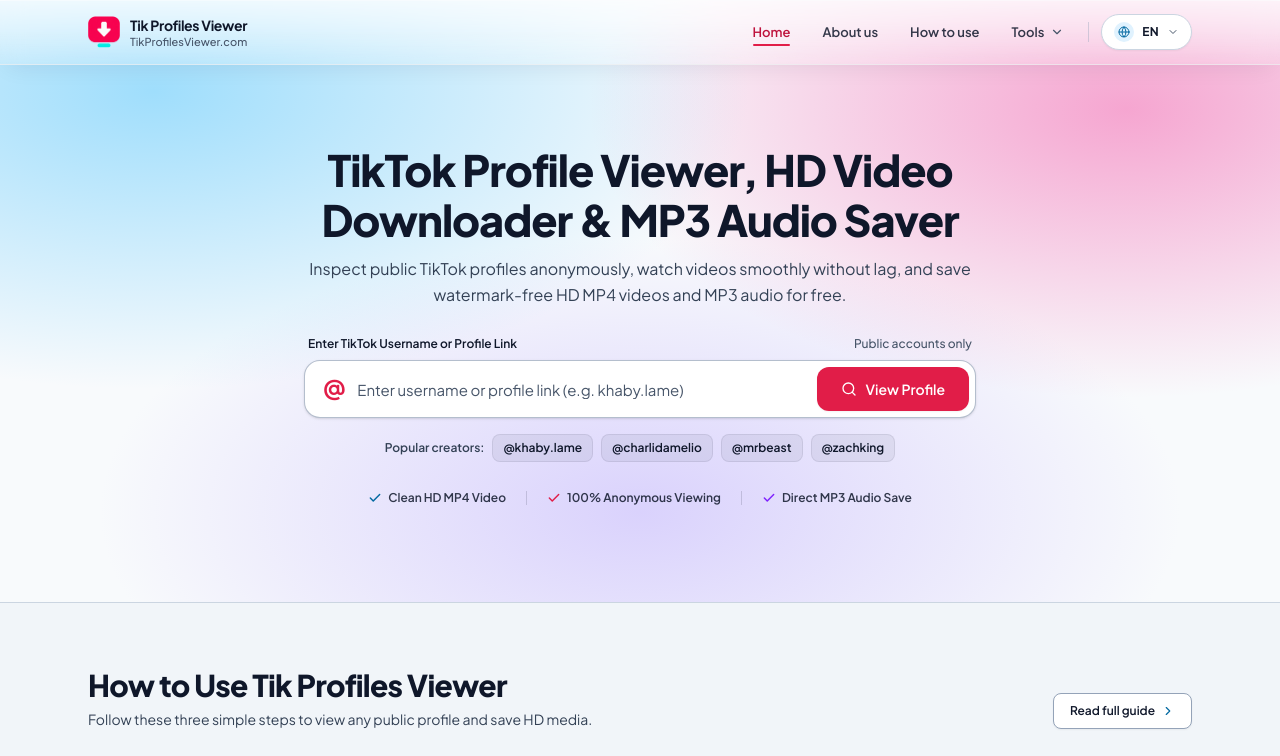
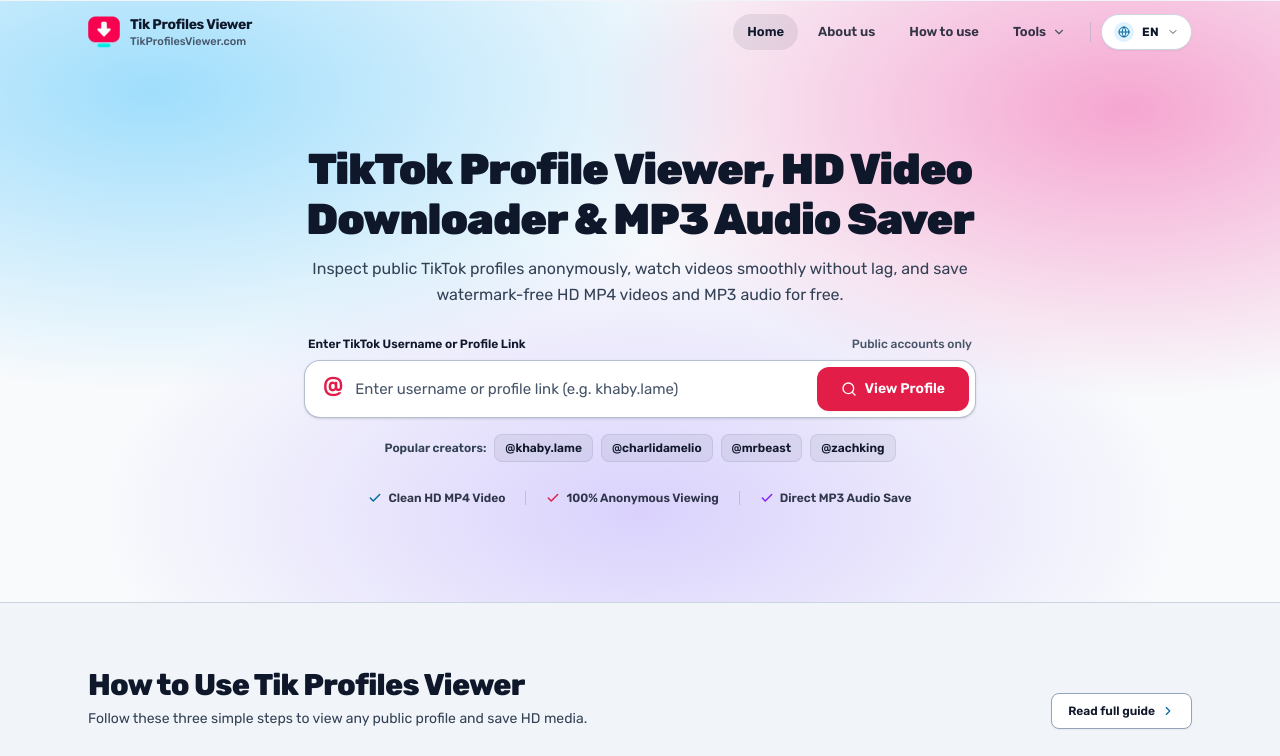
Before and after one commit to eaelax/tt-tester, a Next.js app: page / in a window 1280 px wide. Shown: the top 756 px of the page. Built offline with nearby package versions, Linux system fonts and the light colour scheme.

Commit message:
Update 3 file(s) from AI Studio

```diff
--- a/app/globals.css
+++ b/app/globals.css
@@ -1,7 +1,7 @@
 @import "tailwindcss";
 
 @theme inline {
-  --font-sans: var(--font-plus-jakarta), ui-sans-serif, system-ui, -apple-system, sans-serif;
+  --font-sans: var(--font-rubik), var(--font-cairo), ui-sans-serif, system-ui, -apple-system, sans-serif;
   --font-mono: var(--font-jetbrains-mono), ui-monospace, SFMono-Regular, monospace;
 }
 
@@ -104,6 +104,11 @@ body {
   -moz-osx-font-smoothing: grayscale;
 }
 
+html[lang="ar"],
+html[lang="ar"] body {
+  font-family: var(--font-cairo), var(--font-rubik), ui-sans-serif, system-ui, sans-serif;
+}
+
 /* Vibrant Pure Gradient for Navbar & Header (No Grid Texture Overlay) */
 .hero-studio-backdrop {
   background-color: #F8FAFC;
--- a/app/layout.tsx
+++ b/app/layout.tsx
@@ -1,12 +1,18 @@
 import type { Metadata } from 'next';
-import { Plus_Jakarta_Sans, JetBrains_Mono } from 'next/font/google';
+import { Rubik, Cairo, JetBrains_Mono } from 'next/font/google';
 import { I18nProvider } from '@/lib/i18n/context';
 import './globals.css';
 
-const plusJakarta = Plus_Jakarta_Sans({
-  subsets: ['latin'],
-  weight: ['400', '500', '600', '700', '800'],
-  variable: '--font-plus-jakarta',
+const rubik = Rubik({
+  subsets: ['latin', 'cyrillic', 'hebrew'],
+  style: ['normal', 'italic'],
+  variable: '--font-rubik',
+  display: 'swap',
+});
+
+const cairo = Cairo({
+  subsets: ['arabic', 'latin'],
+  variable: '--font-cairo',
   display: 'swap',
 });
 
@@ -53,7 +59,7 @@ export default function RootLayout({
       lang="en"
       dir="ltr"
       suppressHydrationWarning
-      className={`${plusJakarta.variable} ${jetbrainsMono.variable}`}
+      className={`${rubik.variable} ${cairo.variable} ${jetbrainsMono.variable}`}
     >
       <head>
         <meta name="referrer" content="no-referrer" />
--- a/components/Navbar.tsx
+++ b/components/Navbar.tsx
@@ -71,18 +71,18 @@ export default function Navbar() {
   }, []);
 
   const navLinkClass = (active: boolean) =>
-    `relative h-9 px-3 inline-flex items-center text-[13px] font-semibold transition-colors duration-150 cursor-pointer focus-visible:outline-2 focus-visible:outline-offset-2 focus-visible:outline-[var(--focus-ring)] rounded-md after:content-[''] after:absolute after:inset-x-3 after:bottom-1 after:h-0.5 after:rounded-full after:bg-[var(--accent-primary)] after:transition-transform after:duration-200 after:origin-center ${
+    `h-9 px-3.5 rounded-full inline-flex items-center text-[13px] font-semibold transition-colors duration-150 cursor-pointer focus-visible:outline-2 focus-visible:outline-offset-2 focus-visible:outline-[var(--focus-ring)] ${
       active
-        ? 'text-[var(--accent-primary-text)] after:scale-x-100'
-        : 'text-[var(--ink-primary)]/85 hover:text-[var(--accent-primary-text)] after:scale-x-0 hover:after:scale-x-100'
+        ? 'bg-slate-900/[0.08] text-[var(--ink-primary)]'
+        : 'text-[var(--ink-primary)]/85 hover:bg-[var(--accent-primary)]/12 hover:text-[var(--accent-primary-text)]'
     }`;
 
   return (
     <header
       className={`sticky top-0 z-40 w-full transition-all duration-200 ${
         isScrolled
-          ? 'bg-[var(--surface-elevated)]/95 backdrop-blur-md border-b border-[var(--border-subtle)] shadow-[0_8px_24px_-8px_rgba(15,23,42,0.12)]'
-          : 'bg-gradient-to-b from-white/75 via-white/50 to-white/20 backdrop-blur-md border-b border-slate-900/[0.05] shadow-[0_8px_24px_-8px_rgba(15,23,42,0.09)]'
+          ? 'bg-[var(--surface-canvas)]/80 backdrop-blur-md border-b border-[var(--border-subtle)]/70 shadow-xs'
+          : 'bg-transparent border-b border-transparent'
       }`}
     >
       <div className="max-w-6xl mx-auto px-4 sm:px-6 h-16 flex items-center justify-between gap-4">
@@ -112,7 +112,7 @@ export default function Navbar() {
         </Link>
 
         {/* Desktop Nav Links */}
-        <nav aria-label="Main Navigation" className="hidden lg:flex items-center gap-2 shrink-0">
+        <nav aria-label="Main Navigation" className="hidden lg:flex items-center gap-1.5 shrink-0">
           <Link href="/" onClick={handleGoHome} className={navLinkClass(pathname === '/')}>
             {t('nav.home')}
           </Link>
@@ -140,10 +140,10 @@ export default function Navbar() {
                 setToolsDropdownOpen(!toolsDropdownOpen);
                 setLangDropdownOpen(false);
               }}
-              className={`relative h-9 text-[13px] font-semibold px-3 rounded-md flex items-center gap-1.5 transition-colors duration-150 cursor-pointer focus-visible:outline-2 focus-visible:outline-offset-2 focus-visible:outline-[var(--focus-ring)] after:content-[''] after:absolute after:inset-x-3 after:bottom-1 after:h-0.5 after:rounded-full after:bg-[var(--accent-primary)] after:transition-transform after:duration-200 after:origin-center ${
+              className={`h-9 text-[13px] font-semibold px-3.5 rounded-full flex items-center gap-1.5 transition-colors duration-150 cursor-pointer focus-visible:outline-2 focus-visible:outline-offset-2 focus-visible:outline-[var(--focus-ring)] ${
                 toolsDropdownOpen
-                  ? 'text-[var(--accent-primary-text)] after:scale-x-100'
-                  : 'text-[var(--ink-primary)]/85 hover:text-[var(--accent-primary-text)] after:scale-x-0 hover:after:scale-x-100'
+                  ? 'bg-[var(--accent-primary)]/12 text-[var(--accent-primary-text)]'
+                  : 'text-[var(--ink-primary)]/85 hover:bg-[var(--accent-primary)]/12 hover:text-[var(--accent-primary-text)]'
               }`}
             >
               <span>{t('nav.tools')}</span>
@@ -271,7 +271,7 @@ export default function Navbar() {
               setMobileMenuOpen(!mobileMenuOpen);
               setLangDropdownOpen(false);
             }}
-            className="w-9 h-9 rounded-lg bg-transparent text-[var(--ink-primary)] hover:text-[var(--accent-primary-text)] transition-colors cursor-pointer flex items-center justify-center"
+            className="w-9 h-9 rounded-full bg-transparent hover:bg-[var(--accent-primary)]/12 text-[var(--ink-primary)] hover:text-[var(--accent-primary-text)] transition-colors cursor-pointer flex items-center justify-center"
             aria-label={t('nav.toggleMenu')}
             aria-expanded={mobileMenuOpen}
           >
```
